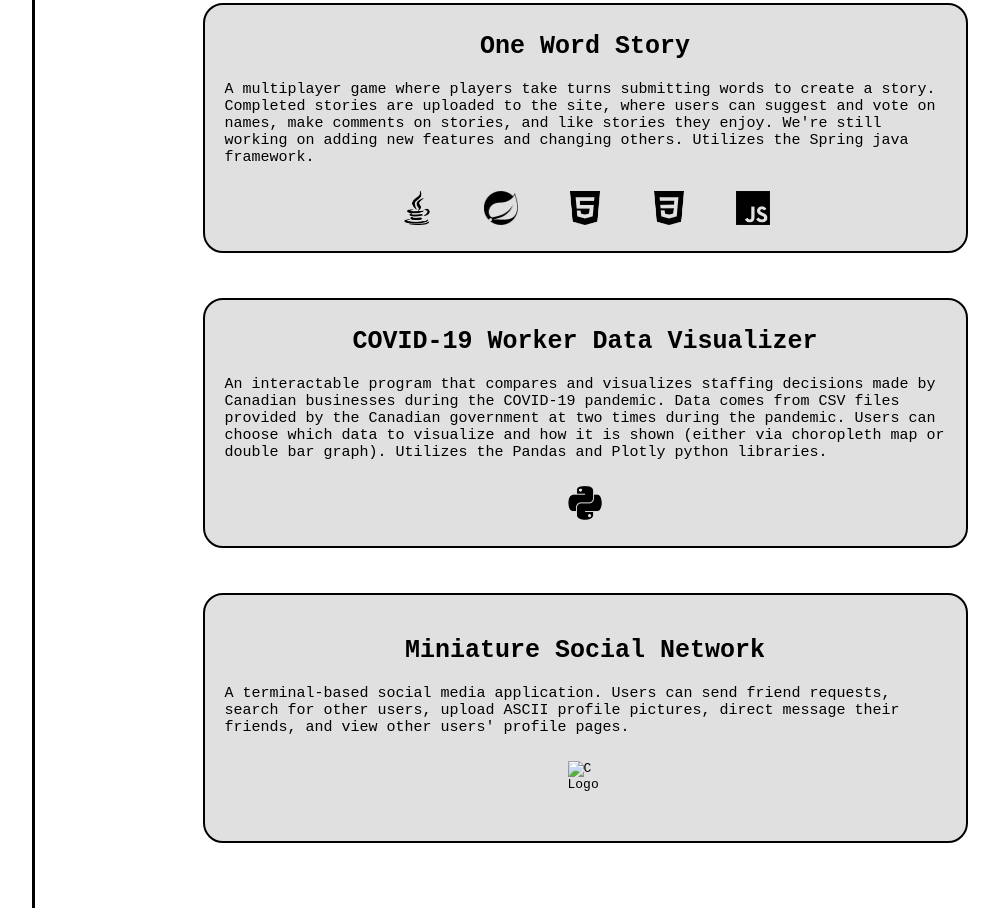
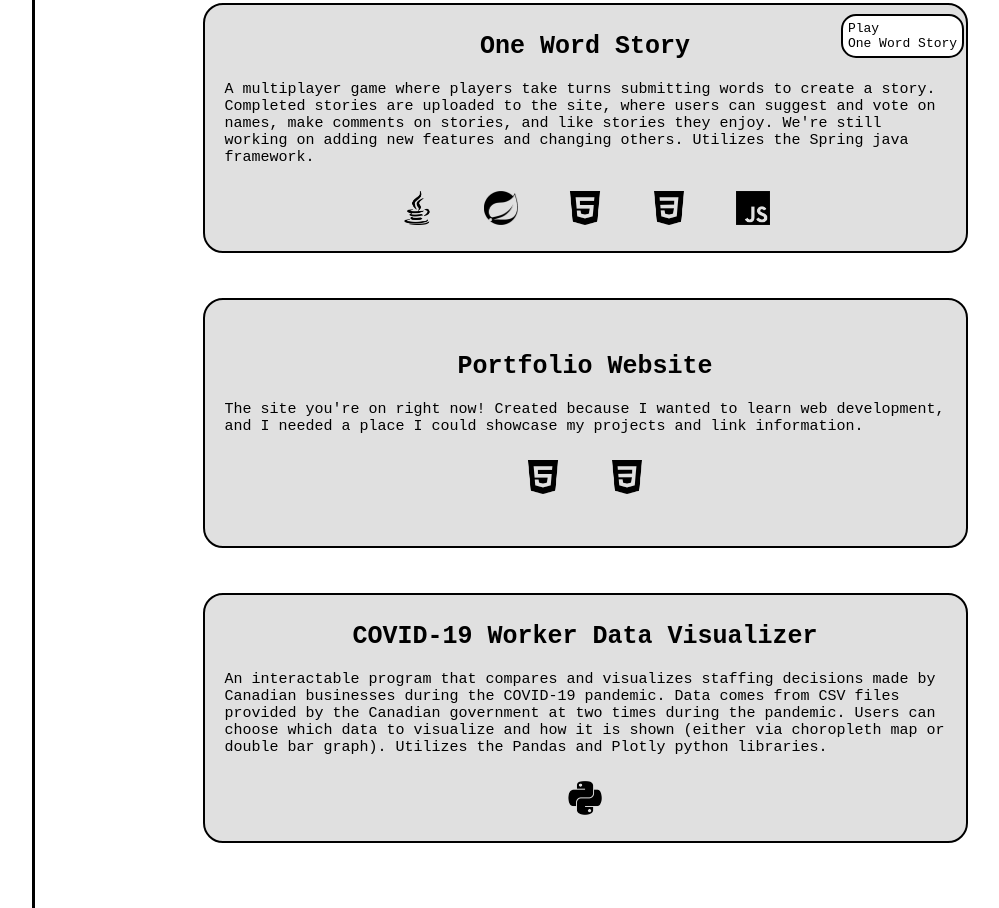
Before and after one commit to PatrickFidler/patrickfidler.github.io, a plain HTML site: page index.html in a window 1280 px wide. Shown: the part 1372-2280 px from the top of the page, without its empty margins (145-1144 px from the left). Drawn offline with Linux system fonts and the light colour scheme.

Commit message:
Revert "resume update"
This reverts commit 3da143860511246ee332f5d26fa1f7b4d153d400.

```diff
--- a/index.html
+++ b/index.html
@@ -45,7 +45,7 @@
                 <a href="mailto: patrick.fidler@mail.utoronto.ca" target="_blank">
                     <img class="img-icon icon-space" src="images/email.png" alt="Email Image">
                 </a>
-                <a href="https://drive.google.com/file/d/1SyWBMZiGEFNyhRROsqK_aY6ONFBB3pW6/view?usp=sharing"
+                <a href="https://drive.google.com/file/d/1XvIb3SpiyZeFO-Dff-A-c5myhlbWpdAf/view?usp=share_link"
                 target="_blank">
                     <img class="img-icon" src="images/resume.png" alt="Resume Image">
                 </a>
@@ -96,10 +96,10 @@
                     </div>
                 </div>
             </a>
-            <!-- <a class="ows ows-link" href="https://onewordstory.net" target="_blank">
-                <p style="font-weight: bold;">Play<br>One Word Story</p>
-            </a> -->
-            <!-- <a class="project-link project-space" href="https://github.com/PatrickFidler/patrickfidler.github.io" target="_blank">
+            <a class="ows ows-link" href="https://onewordstory.net" target="_blank">
+                <p>Play<br>One Word Story</p>
+            </a>
+            <a class="project-link project-space" href="https://github.com/PatrickFidler/patrickfidler.github.io" target="_blank">
                 <div class="project flex flex-column space-between orient-center justify-center">
                     <p class="project-title">Portfolio Website</p>
                     <p class="project-desc">
@@ -111,7 +111,7 @@
                         <img class="css-icon" src="images/css.png" alt="Css-3 Logo">
                     </div>
                 </div>
-            </a> -->
+            </a>
             <a class="project-link project-space" href="https://github.com/CSC110-Final-Project/CSC110-Final-Project" target="_blank">
                 <div class="project flex flex-column space-between orient-center justify-center">
                     <p class="project-title">COVID-19 Worker Data Visualizer</p>
@@ -125,19 +125,6 @@
                     <div class="flex flex-row space-between orient-center justify-center">
                         <img class="project-icon" src="images/python.png" alt="Python Logo">
                         <!-- <img class="pandas-icon" src="images/pandas.png" alt="Pandas Logo"> -->
-                    </div>
-                </div>
-            </a>
-            <a class="project-link project-space" href="https://github.com/PatrickFidler/patrickfidler.github.io" target="_blank">
-                <div class="project flex flex-column space-between orient-center justify-center">
-                    <p class="project-title">Miniature Social Network</p>
-                    <p class="project-desc">
-                        A terminal-based social media application. Users can send friend requests, search for
-                        other users, upload ASCII profile pictures, direct message their friends, and view other
-                        users' profile pages.
-                    </p>
-                    <div class="flex flex-row space-between orient-center justify-center">
-                        <img class="c-icon" src="images/c.png" alt="C Logo">
                     </div>
                 </div>
             </a>
--- a/style.css
+++ b/style.css
@@ -286,10 +286,6 @@ img.circular {
     width: 30px;
     height: 45px;
 }
-.c-icon {
-    width: 35px;
-    height: 40px;
-}
 .p-i-spacing {
     margin-right: 50px;
 }
```
